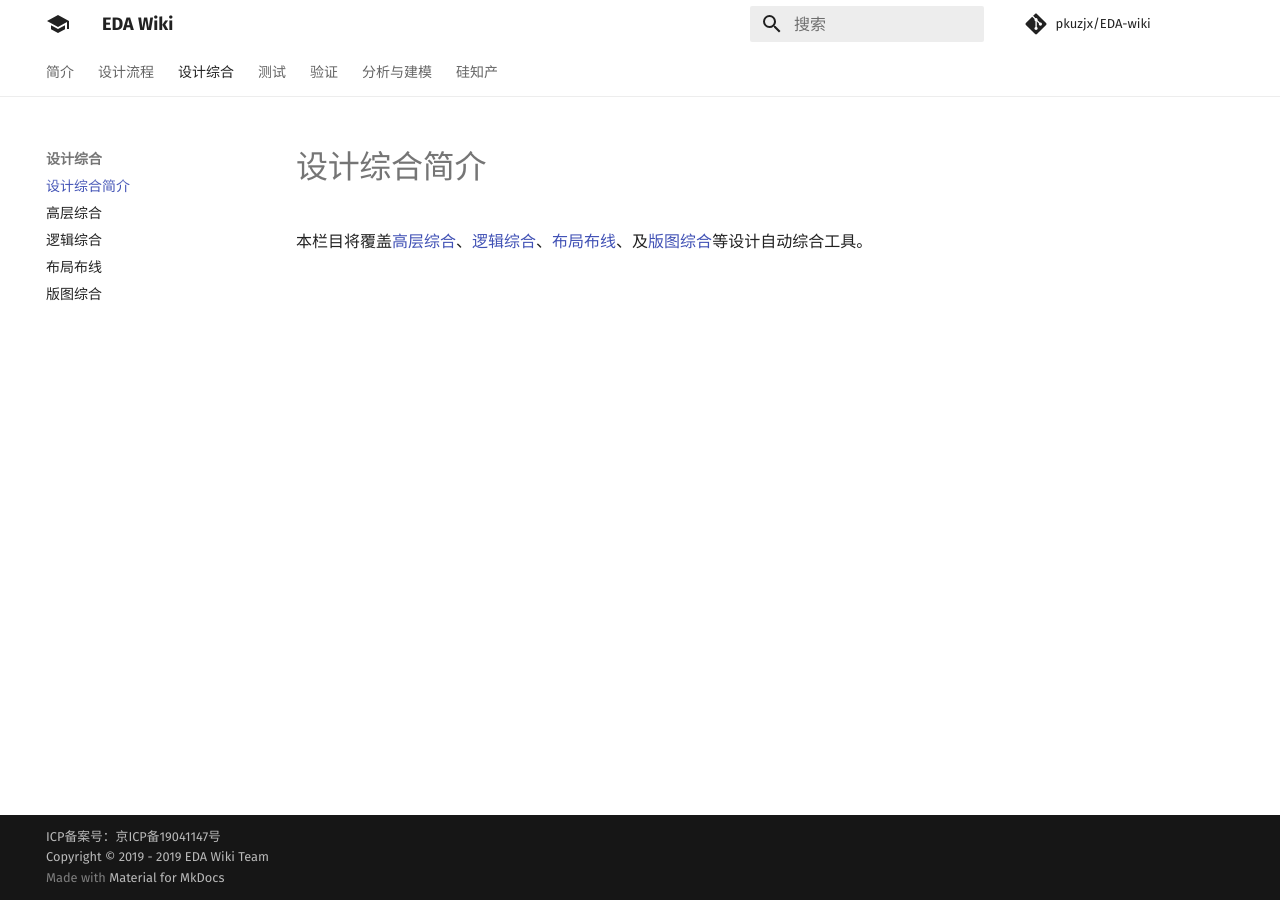
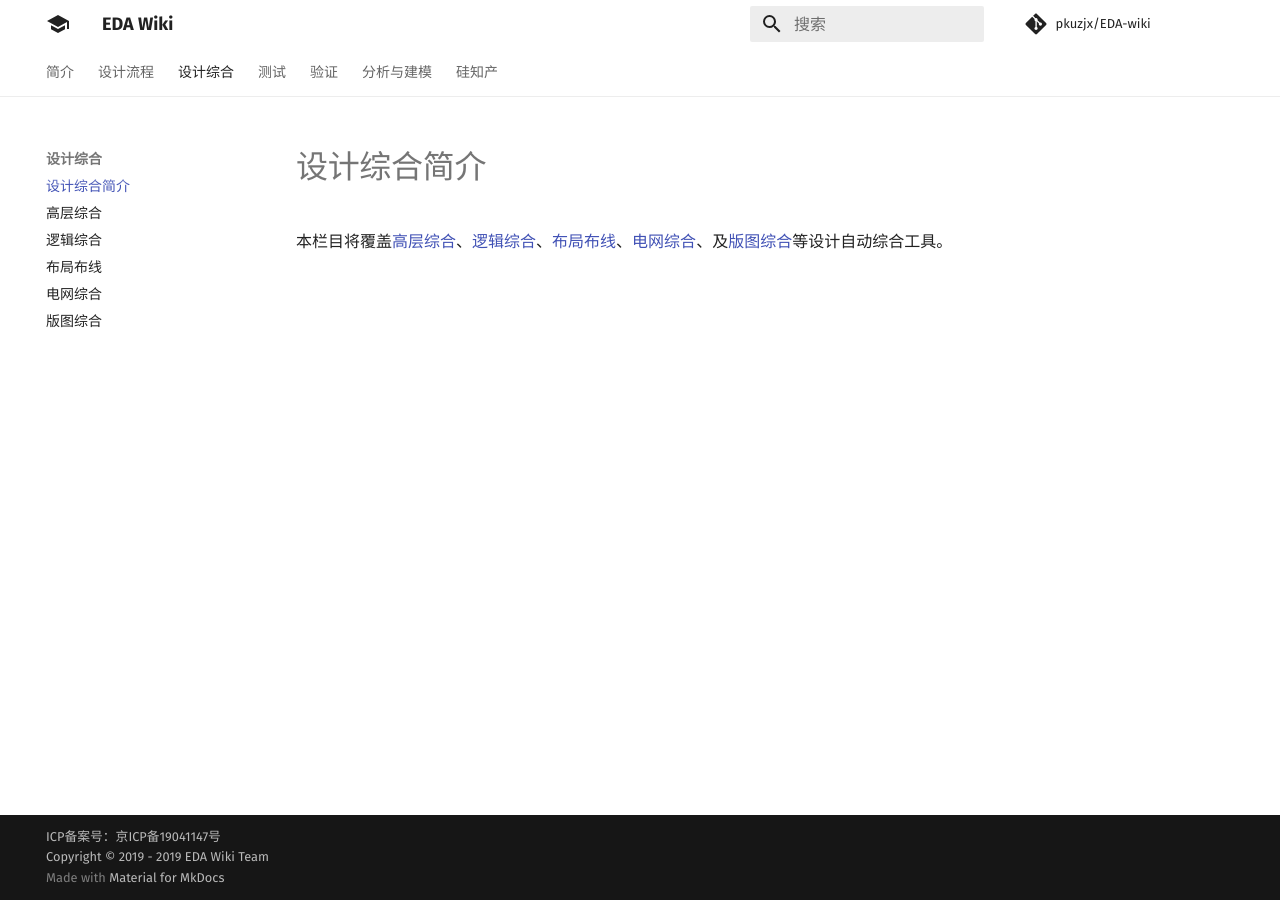
Before and after one commit to daitoto/EDA-wiki, an MkDocs documentation site: the page built from docs/synthesis/index.md, in a window 1280 px wide. Built offline with MkDocs 1.6.1 and Material for MkDocs 9.7.7, drawn with Linux system fonts in a browser that asks for light colours; comment, search, counter and statistics services are not loaded.

Commit message:
Add tools for PDN synthesis and analysis

```diff
--- a/docs/synthesis/index.md
+++ b/docs/synthesis/index.md
@@ -1 +1 @@
-本栏目将覆盖[高层综合](behavior.md)、[逻辑综合](logic.md)、[布局布线](pnr.md)、及[版图综合](layout.md)等设计自动综合工具。
+本栏目将覆盖[高层综合](behavior.md)、[逻辑综合](logic.md)、[布局布线](pnr.md)、[电网综合](power.md)、及[版图综合](layout.md)等设计自动综合工具。
--- a/mkdocs.yml
+++ b/mkdocs.yml
@@ -37,6 +37,7 @@ nav:
     - 高层综合: synthesis/behavior.md
     - 逻辑综合: synthesis/logic.md
     - 布局布线: synthesis/pnr.md
+    - 电网综合: synthesis/power.md
     - 版图综合: synthesis/layout.md
 
   - 测试:
```
